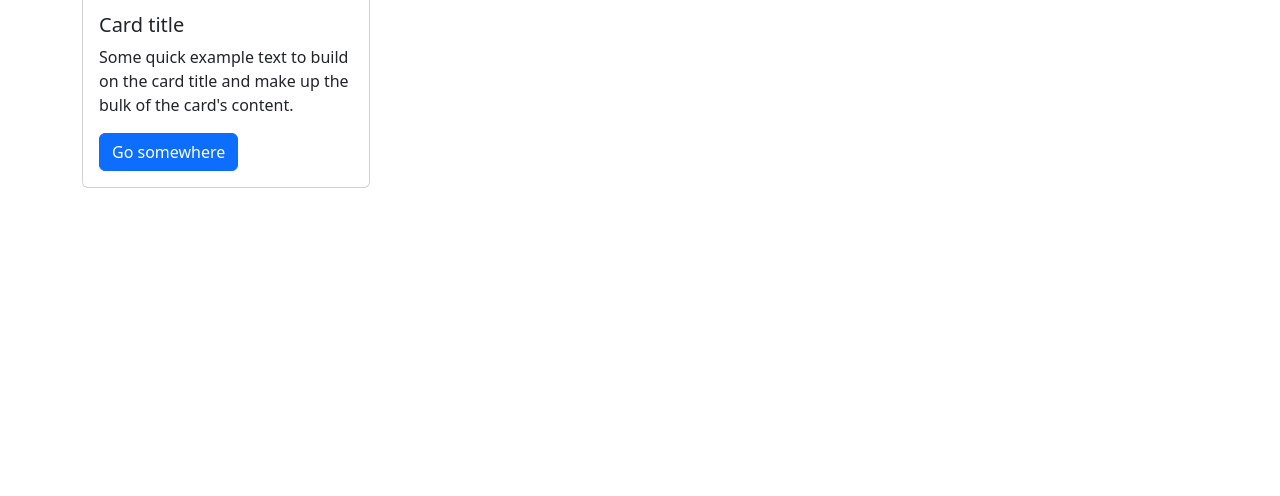
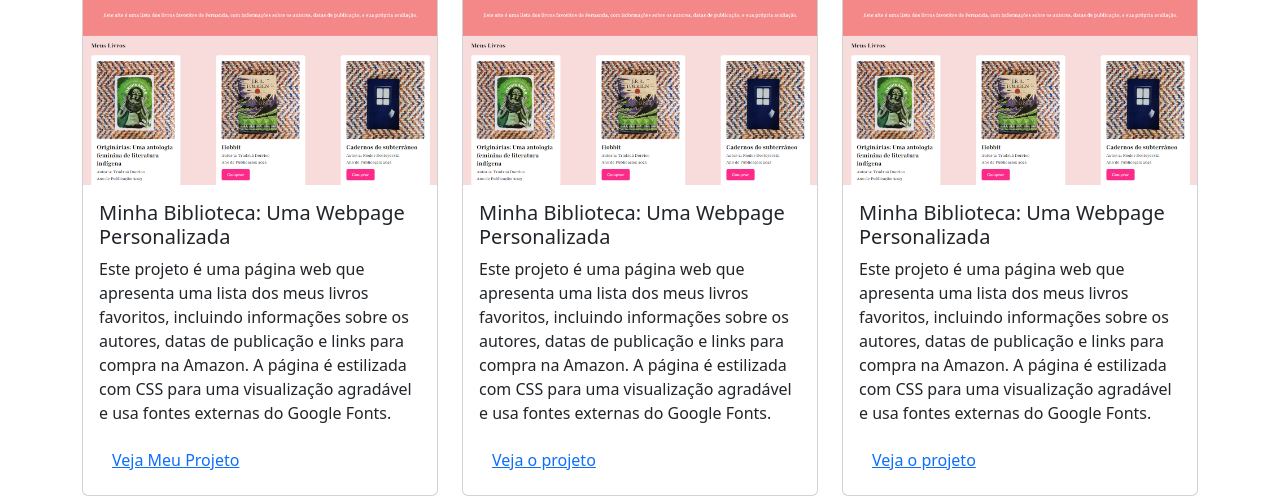
Before and after one commit to GustavoMeurei/Portif-lio-GustavoMeurer-2-A, a plain HTML site: page index.html in a window 1280 px wide. Shown: the part 640-1136 px from the top of the page. Before the commit the page ends 828 px from the top, so only its background shows below. Drawn offline with nearby package versions, Linux system fonts and the light colour scheme.

Commit message:
criamos o segundo card

```diff
--- a/index.html
+++ b/index.html
@@ -1,18 +1,22 @@
 <!DOCTYPE html>
 <html lang="pt-br">
+
 <head>
     <meta charset="UTF-8">
     <meta name="viewport" content="width=device-width, initial-scale=1.0">
-    <link href="https://cdn.jsdelivr.net/npm/bootstrap@5.3.3/dist/css/bootstrap.min.css" rel="stylesheet" integrity="sha384-QWTKZyjpPEjISv5WaRU9OFeRpok6YctnYmDr5pNlyT2bRjXh0JMhjY6hW+ALEwIH" crossorigin="anonymous">
+    <link href="https://cdn.jsdelivr.net/npm/bootstrap@5.3.3/dist/css/bootstrap.min.css" rel="stylesheet"
+        integrity="sha384-QWTKZyjpPEjISv5WaRU9OFeRpok6YctnYmDr5pNlyT2bRjXh0JMhjY6hW+ALEwIH" crossorigin="anonymous">
     <title>Portifólio-Gustavo</title>
     <link rel="stylesheet" href="style.css">
 </head>
+
 <body>
     <header class="container">
         <img src="./img/avatar-perfil.png" alt="avatar do Gustavo">
         <p>Olá eu sou o Gustavo</p>
         <h1>Eu sou estudante de programação</h1>
-   <p>Sou estudante de programação do Colégio Civico Militar Vinicius de Moraes, estou estudando Programação na area de exatas do 2º do ensino medio</p>
+        <p>Sou estudante de programação do Colégio Civico Militar Vinicius de Moraes, estou estudando Programação na
+            area de exatas do 2º do ensino medio</p>
         <div>
             <p>Minhas habilidades</p>
             <div>
@@ -26,20 +30,64 @@
         <h2>MEUS PROJETOS</h2>
         <div class="row">
             <div class="col-md-4">
-        <div class="card" style="width: 18rem;">
-            <img src="..." class="card-img-top" alt="..." />
+                <div class="card">
+                    <img src="./img/projeto-1.png" class="card-img-top" alt="imagem do projeto 1" />
                     <div class="card-body">
-              <h5 class="card-title">Card title</h5>
+                        <h5 class="card-title">Minha Biblioteca: Uma Webpage Personalizada</h5>
                         <p class="card-text">
-                Some quick example text to build on the card title and make up the bulk of
-                the card's content.
+                            Este projeto é uma página web que apresenta uma lista dos meus livros
+                            favoritos, incluindo informações sobre os autores, datas de publicação e
+                            links para compra na Amazon. A página é estilizada com CSS para uma
+                            visualização agradável e usa fontes externas do Google Fonts.
                         </p>
-              <a href="#" class="btn btn-primary">Go somewhere</a>
+                        <button type="button" class="btn btn-link">Veja Meu Projeto</button>
+                    </div>
+                </div>
+
+            </div>
+            <div class="col-md-4">
+                <div class="card">
+                  <img
+                    src="img/projeto-1.png"
+                    class="card-img-top"
+                    alt="Imagem do projeto de biblioteca virtual"
+                  />
+                  <div class="card-body">
+                    <h5 class="card-title">Minha Biblioteca: Uma Webpage Personalizada</h5>
+                    <p class="card-text">
+                      Este projeto é uma página web que apresenta uma lista dos meus livros
+                      favoritos, incluindo informações sobre os autores, datas de publicação e
+                      links para compra na Amazon. A página é estilizada com CSS para uma
+                      visualização agradável e usa fontes externas do Google Fonts.
+                    </p>
+                    <button type="button" class="btn btn-link">Veja o projeto</button>
+                  </div>
+                </div>
+              </div>
+              <div class="col-md-4">
+                <div class="card">
+                  <img
+                    src="img/projeto-1.png"
+                    class="card-img-top"
+                    alt="Imagem do projeto de biblioteca virtual"
+                  />
+                  <div class="card-body">
+                    <h5 class="card-title">Minha Biblioteca: Uma Webpage Personalizada</h5>
+                    <p class="card-text">
+                      Este projeto é uma página web que apresenta uma lista dos meus livros
+                      favoritos, incluindo informações sobre os autores, datas de publicação e
+                      links para compra na Amazon. A página é estilizada com CSS para uma
+                      visualização agradável e usa fontes externas do Google Fonts.
+                    </p>
+                    <button type="button" class="btn btn-link">Veja o projeto</button>
                   </div>
                 </div>
               </div>
         </div>
     </main>
 </body>
-<script src="https://cdn.jsdelivr.net/npm/bootstrap@5.3.3/dist/js/bootstrap.bundle.min.js" integrity="sha384-YvpcrYf0tY3lHB60NNkmXc5s9fDVZLESaAA55NDzOxhy9GkcIdslK1eN7N6jIeHz" crossorigin="anonymous"></script>
+<script src="https://cdn.jsdelivr.net/npm/bootstrap@5.3.3/dist/js/bootstrap.bundle.min.js"
+    integrity="sha384-YvpcrYf0tY3lHB60NNkmXc5s9fDVZLESaAA55NDzOxhy9GkcIdslK1eN7N6jIeHz"
+    crossorigin="anonymous"></script>
+
 </html>
```
Lines whose indentation alone changed are shown as unchanged.
